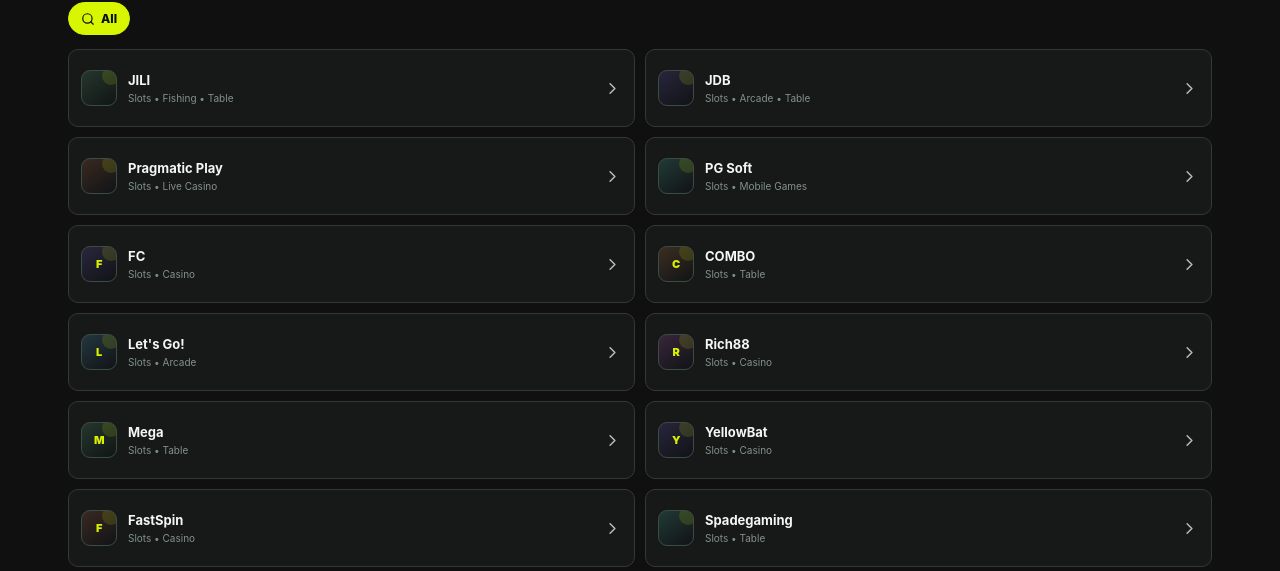
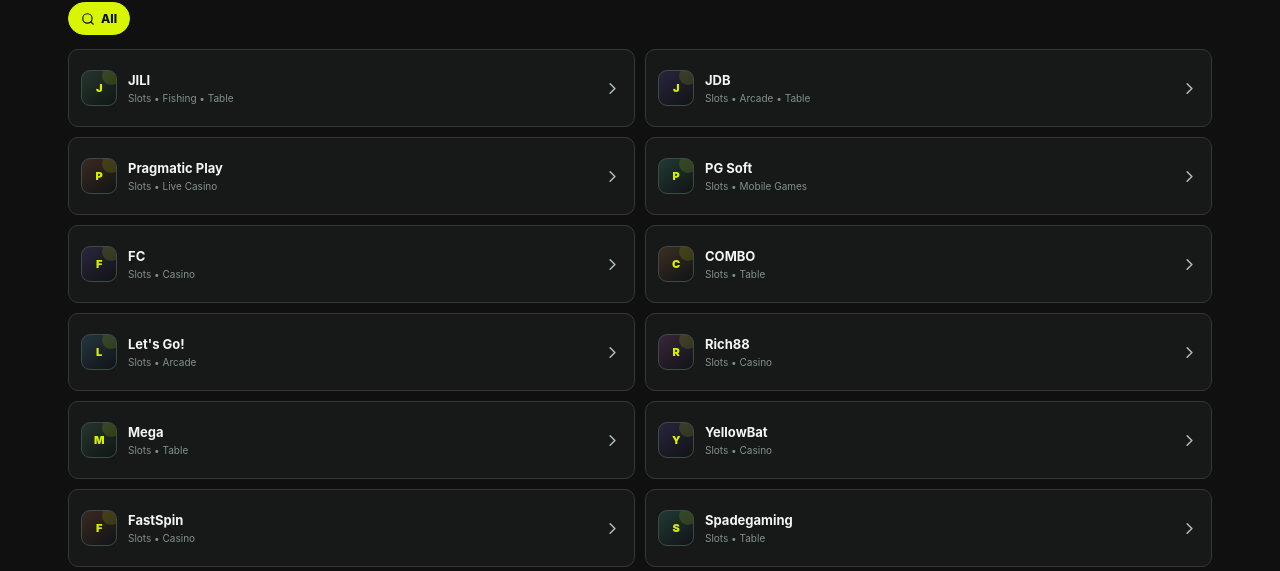
Before and after one commit to testertestjusttest-ai/Bet-365, a Next.js app: page /casino in a window 1280 px wide. Shown: the part 229-800 px from the top of the page. Built offline with nearby package versions, Linux system fonts and the light colour scheme.

Commit message:
fix: restore provider mark fallback when remote logo fails

```diff
--- a/app/casino/page.tsx
+++ b/app/casino/page.tsx
@@ -69,7 +69,7 @@ export default function Casino(){
    <div className="casino-provider-grid">
     {filtered.map((provider,index)=><a className="casino-provider-card" href={"/casino?provider="+encodeURIComponent(provider.name)} key={provider.name}>
       <div className={"casino-provider-mark provider-mark-"+(index%8)+(provider.logo?" has-logo":"")}>
-        {provider.logo ? <><img src={provider.logo} alt="" loading="lazy" onError={(e)=>{e.currentTarget.remove()}}/><span>{initials(provider.name)}</span></> : <span>{initials(provider.name)}</span>}
+        {provider.logo ? <><img src={provider.logo} alt="" loading="lazy" onError={(e)=>{e.currentTarget.parentElement?.classList.remove("has-logo");e.currentTarget.remove()}}/><span>{initials(provider.name)}</span></> : <span>{initials(provider.name)}</span>}
       </div>
       <div><b>{provider.full}</b><small>{provider.type}</small></div>
       <ChevronRight size={19}/>
```
